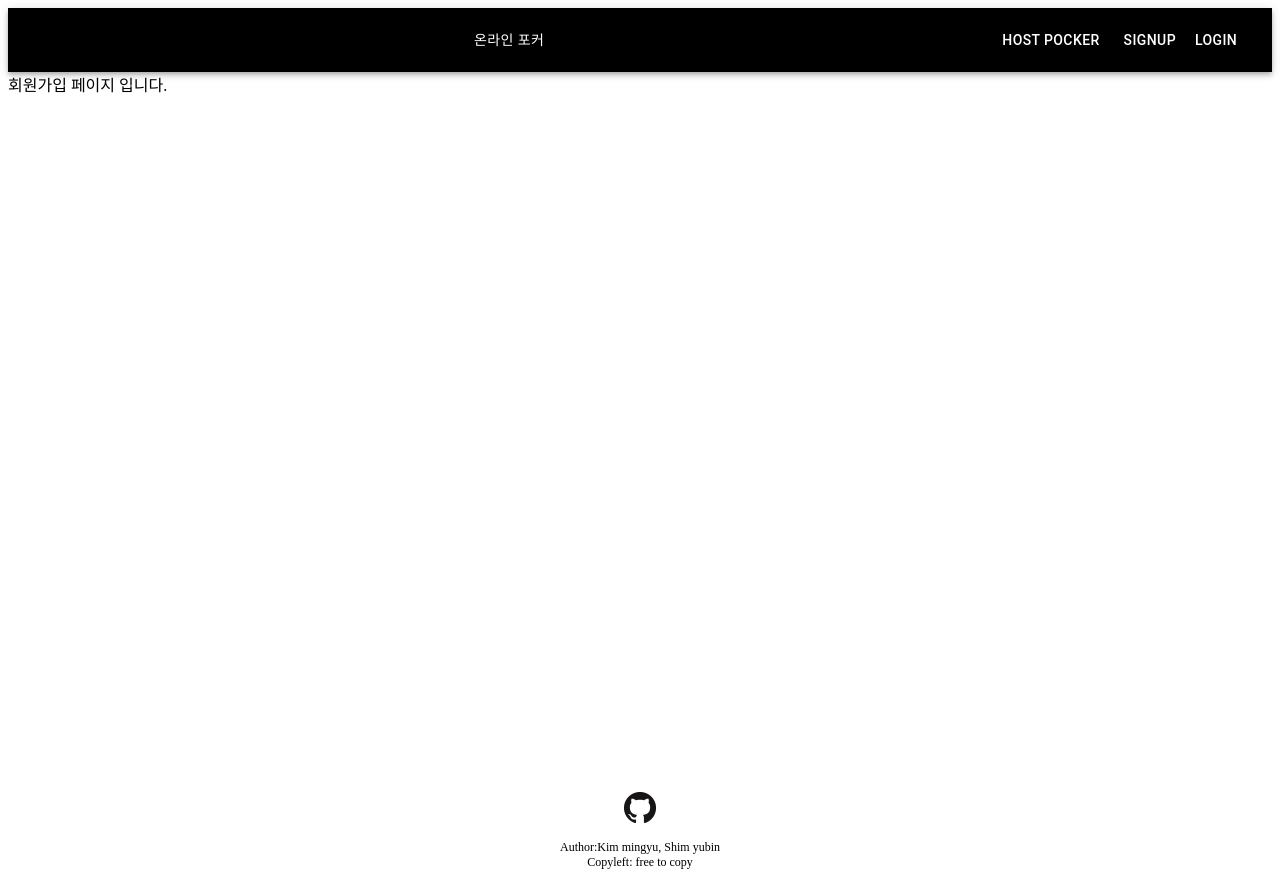
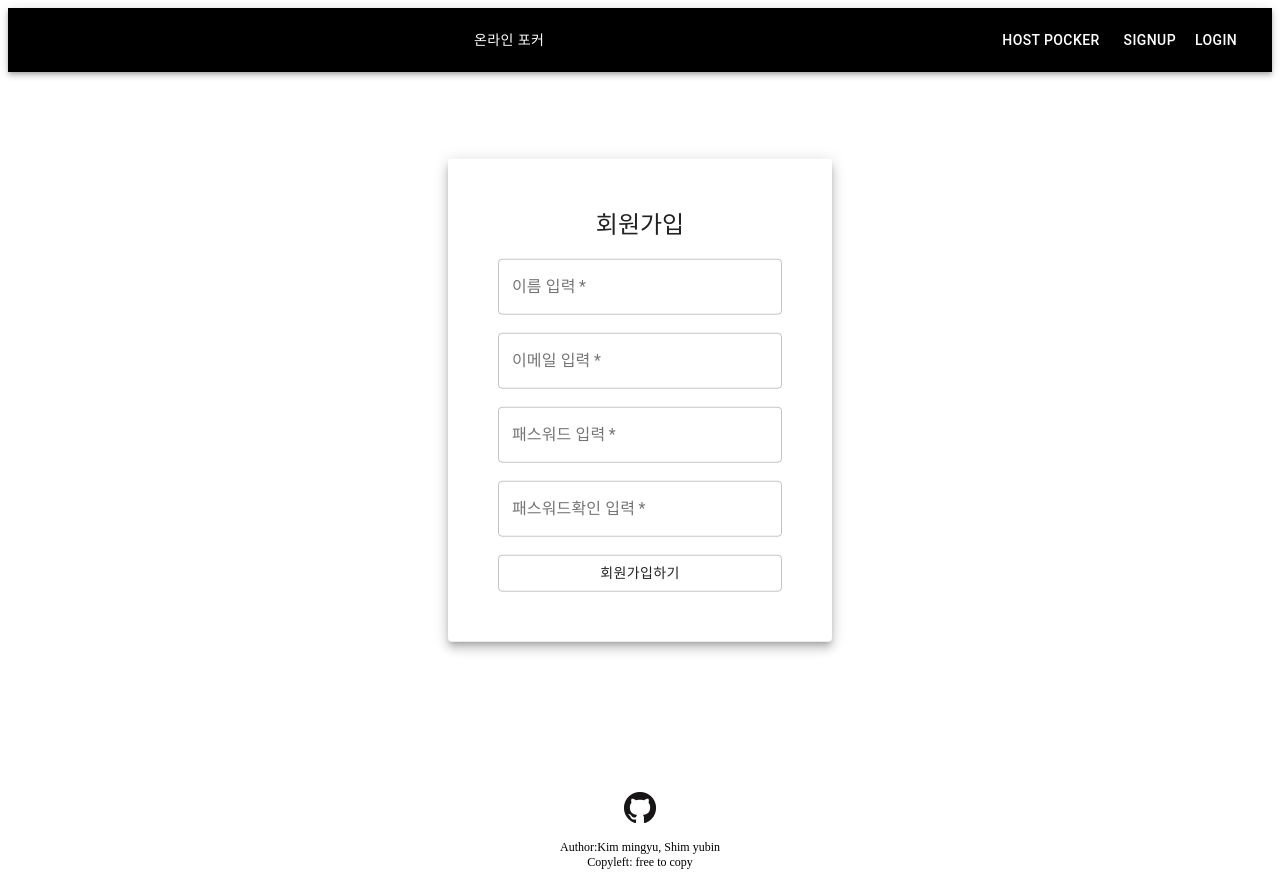
Before and after one commit to abcd0978/reactBoard, a React (Create React App) app in the folder client/: page /signup in a window 1280 px wide. Built offline with nearby package versions, Linux system fonts and the light colour scheme.

Commit message:
add: implementing signup and login pages

```diff
--- a/client/src/components/Pages/LoginPage.js
+++ b/client/src/components/Pages/LoginPage.js
@@ -1,11 +1,95 @@
-import React from 'react'
-import { ErrorMessage, Field, Form, Formik } from "formik";
-
+import React,{ useState } from 'react'
+import {useDisPatch} from 'react-redux'
+import {Formik} from "formik";
+import TextField from "@material-ui/core/TextField";
+import FormControl from "@material-ui/core/FormControl";
+import Button from "@material-ui/core/Button";
+import Paper from "@material-ui/core/Paper";
+import { Typography } from '@material-ui/core';
+import * as Yup from 'yup';
 function LoginPage() {
     return (
-    <div>
-        로그인 페이지 입니다.
-    </div>
+        <Formik
+            initialValues={{
+                email: '',
+                password: '',
+            }}
+            validationSchema={Yup.object().shape({
+                email: Yup.string()
+                    .required('이메일을 입력해주세요'),
+                password: Yup.string()
+                    .required('비밀번호를 입력해주세요')
+            })}
+            onSubmit={(values, {setSubmitting}) => {
+                setTimeout(() => {
+                    let data = {
+                        email: values.email,
+                        password: values.password,
+                    }
+                    console.log(data);
+                    setSubmitting(false);
+                }, 500)
+            }}
+            >
+            {({
+              values,
+              errors,
+              touched,
+              handleChange,
+              handleBlur,
+              handleSubmit,
+              isSubmitting,
+            })=>(
+            // 여기부터 form html작성
+            <div style={{position:'absolute',top:'50%' ,left:'50%' ,transform: 'translate(-50%,-50%)',width:'30%'}}>
+
+              <Paper elevation={7} style={{justifyContent: 'center', minHeight: '30vh' ,padding: '50px'}}>
+
+              <Typography style={{textAlign:'center'}} component="h1" variant="h5">
+                로그인
+              </Typography>
+              <br/>
+              <FormControl style={{width:'100%'}} onSubmit={handleSubmit} component="fieldset">
+                <TextField
+                  error={errors.email && touched.email}
+                  required
+                  name="email"
+                  id="outlined-basic"
+                  type="email"
+                  label="이메일 입력"
+                  value={values.email}
+                  onChange={handleChange}
+                  onBlur={handleBlur}
+                  variant="outlined"
+                  helperText={errors.email && touched.email ? errors.email : ""}
+                  autoComplete="off"
+                  />
+                  <br/>
+                <TextField
+                  required
+                  error={errors.password && touched.password}
+                  name="password"
+                  type="password"
+                  id="outlined-basic"
+                  label="패스워드 입력"
+                  value={values.password}
+                  onChange={handleChange}
+                  onBlur={handleBlur}
+                  variant="outlined"
+                  helperText={errors.password && touched.password ? errors.password : ""}
+                  autoComplete="off"
+                  />
+                  <br/>
+
+                  <Button onClick={handleSubmit} variant="outlined" type="submit" disabled={isSubmitting}>
+                    로그인하기
+                  </Button>
+
+              </FormControl>
+              </Paper>
+            </div>
+            )}
+        </Formik>
     )
 }
 
--- a/client/src/components/Pages/SignupPage.js
+++ b/client/src/components/Pages/SignupPage.js
@@ -1,9 +1,150 @@
-import React from 'react'
+import React,{ useState } from 'react'
+import {useDisPatch} from 'react-redux'
+import {Formik} from "formik";
+import Grid from "@material-ui/core/Grid";
+import TextField from "@material-ui/core/TextField";
+import FormControlLabel from "@material-ui/core/FormControlLabel";
+import FormControl from "@material-ui/core/FormControl";
+import FormLabel from "@material-ui/core/FormLabel";
+import Select from "@material-ui/core/Select";
+import MenuItem from "@material-ui/core/MenuItem";
+import Slider from "@material-ui/core/Slider";
+import Button from "@material-ui/core/Button";
+import Paper from "@material-ui/core/Paper";
+import { Box } from '@material-ui/core';
+import { Typography } from '@material-ui/core';
+import * as Yup from "yup"
+import moment from "moment"
+function SignupPage(props) {
+    return (
+        <Formik
+            initialValues={{
+                email: '',
+                name: '',
+                password: '',
+                passwordConfirm: ''
+            }}
+            validationSchema={Yup.object().shape({
+                    name: Yup.string()
+                        .required('이름을 입력해주세요')
+                        .min(2, '2글자 이상이여야 합니다.')
+                        .max(10, '10글자 이하로 해주세요'),
+                    email: Yup.string()
+                        .email('이메일 형식으로 작성해주세요')
+                        .required('이메일을 입력해주세요'),
+                    password: Yup.string()
+                        .required('비밀번호를 입력해주세요')
+                        .min(4, '적어도 4글자 이상으로 해주세요'),
+                    passwordConfirm: Yup.string()
+                        .oneOf([
+                            Yup.ref('password'), null
+                        ], '비밀번호 확인이 일치하지 않습니다.')
+                        .required('비밀번호확인을 입력해주세요')
+                })}
+            onSubmit={(values, {setSubmitting}) => {
+                setTimeout(() => {
+                  console.log('submittig')
+                    let data = {
+                        name: values.name,
+                        email: values.email,
+                        password: values.password,
+                        image: `http://gravatar.com/avatar/${moment().unix()}?d=identicon`
+                    }
+                    console.log(data);
+                    setSubmitting(false);
+                }, 500)
+            }}
+            >
+            {({
+              values,
+              errors,
+              touched,
+              handleChange,
+              handleBlur,
+              handleSubmit,
+              isSubmitting,
+            })=>(
+            // 여기부터 form html작성
+            <div style={{position:'absolute',top:'50%' ,left:'50%' ,transform: 'translate(-50%,-50%)',width:'30%'}}>
 
-function SignupPage() {
-  return (
-    <div>회원가입 페이지 입니다.</div>
-  )
+              <Paper elevation={7} style={{justifyContent: 'center', minHeight: '30vh' ,padding: '50px'}}>
+
+              <Typography style={{textAlign:'center'}} component="h1" variant="h5">
+                회원가입
+              </Typography>
+              <br/>
+              <FormControl style={{width:'100%'}} onSubmit={handleSubmit} component="fieldset">
+                <TextField
+                  required
+                  error={errors.name && touched.name}
+                  name="name"
+                  type="name"
+                  id="outlined-basic"
+                  label="이름 입력"
+                  value={values.name}
+                  onChange={handleChange}
+                  onBlur={handleBlur}
+                  variant="outlined"
+                  helperText={errors.name && touched.name ? errors.name : ""}
+                  autoComplete="off"
+                  />
+                  <br/>
+                <TextField
+                  error={errors.email && touched.email}
+                  required
+                  name="email"
+                  id="outlined-basic"
+                  type="email"
+                  label="이메일 입력"
+                  value={values.email}
+                  onChange={handleChange}
+                  onBlur={handleBlur}
+                  variant="outlined"
+                  helperText={errors.email && touched.email ? errors.email : ""}
+                  autoComplete="off"
+                  />
+                  <br/>
+                <TextField
+                  required
+                  error={errors.password && touched.password}
+                  name="password"
+                  type="password"
+                  id="outlined-basic"
+                  label="패스워드 입력"
+                  value={values.password}
+                  onChange={handleChange}
+                  onBlur={handleBlur}
+                  variant="outlined"
+                  helperText={errors.password && touched.password ? errors.password : ""}
+                  autoComplete="off"
+                  />
+                  <br/>
+                <TextField
+                  required
+                  error={errors.passwordConfirm && touched.passwordConfirm}
+                  name="passwordConfirm"
+                  type="password"
+                  id="outlined-basic"
+                  label="패스워드확인 입력"
+                  value={values.passwordConfirm}
+                  onChange={handleChange}
+                  onBlur={handleBlur}
+                  variant="outlined"
+                  helperText={errors.passwordConfirm && touched.passwordConfirm ? errors.passwordConfirm : ""}
+                  autoComplete="off"
+                  />
+                  <br/>
+
+                  <Button onClick={handleSubmit} variant="outlined" type="submit" disabled={isSubmitting}>
+                    회원가입하기
+                  </Button>
+
+              </FormControl>
+              </Paper>
+            </div>
+            )}
+        </Formik>
+    )
 }
 
 export default SignupPage
```
